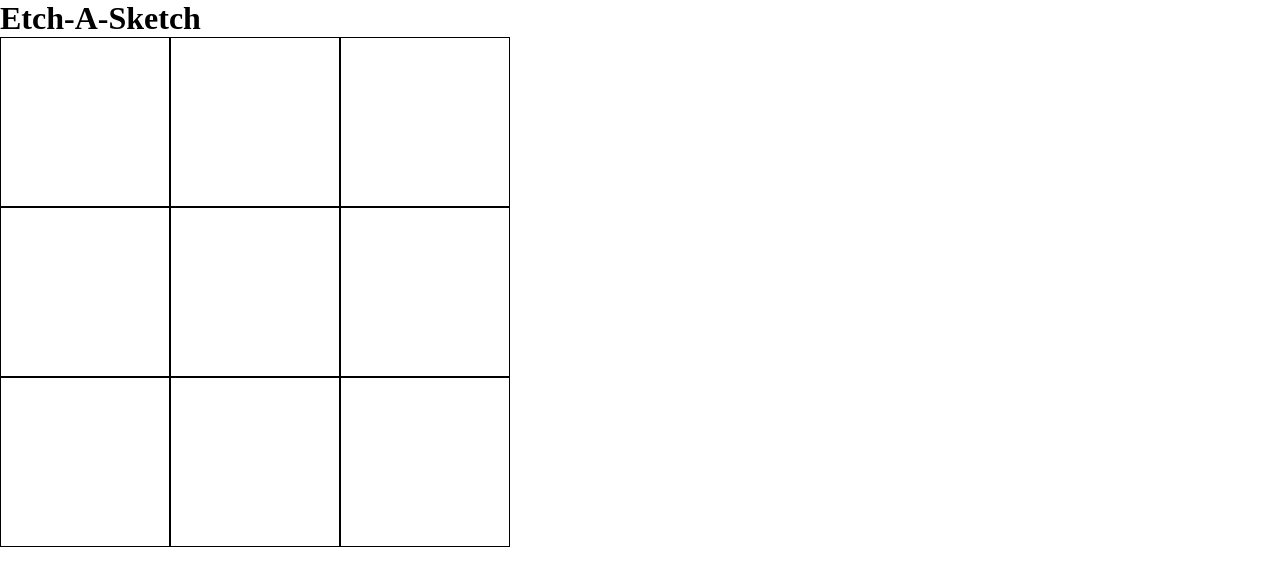
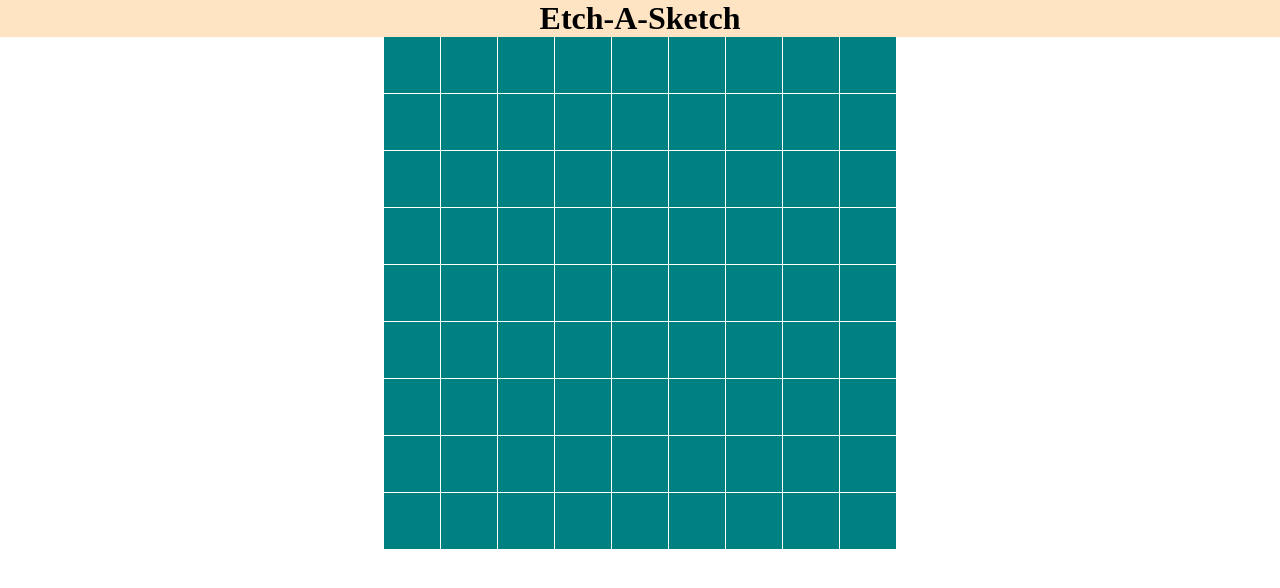
Before and after one commit to chriskorsak/etch-a-sketch, a plain HTML site: page index.html in a window 1280 px wide. Drawn offline with Linux system fonts and the light colour scheme.

Commit message:
replace flexbox grid layout of etch a sketch with css grid layout. hard code div boxes for now.

```diff
--- a/index.html
+++ b/index.html
@@ -8,9 +8,94 @@
   <link rel="stylesheet" href="styles.css">
 </head>
 <body>
-  <h1>Etch-A-Sketch</h1>
-  <div id="easContainer">
-  </div>
-  <script src="scripts.js"></script>
+  <header>
+    <h1>Etch-A-Sketch</h1>
+  </header>
+  <main>
+    <div id="easContainer">
+      <div class="square"></div>
+      <div class="square"></div>
+      <div class="square"></div>
+      <div class="square"></div>
+      <div class="square"></div>
+      <div class="square"></div>
+      <div class="square"></div>
+      <div class="square"></div>
+      <div class="square"></div>
+      <div class="square"></div>
+      <div class="square"></div>
+      <div class="square"></div>
+      <div class="square"></div>
+      <div class="square"></div>
+      <div class="square"></div>
+      <div class="square"></div>
+      <div class="square"></div>
+      <div class="square"></div>
+      <div class="square"></div>
+      <div class="square"></div>
+      <div class="square"></div>
+      <div class="square"></div>
+      <div class="square"></div>
+      <div class="square"></div>
+      <div class="square"></div>
+      <div class="square"></div>
+      <div class="square"></div>
+      <div class="square"></div>
+      <div class="square"></div>
+      <div class="square"></div>
+      <div class="square"></div>
+      <div class="square"></div>
+      <div class="square"></div>
+      <div class="square"></div>
+      <div class="square"></div>
+      <div class="square"></div>
+      <div class="square"></div>
+      <div class="square"></div>
+      <div class="square"></div>
+      <div class="square"></div>
+      <div class="square"></div>
+      <div class="square"></div>
+      <div class="square"></div>
+      <div class="square"></div>
+      <div class="square"></div>
+      <div class="square"></div>
+      <div class="square"></div>
+      <div class="square"></div>
+      <div class="square"></div>
+      <div class="square"></div>
+      <div class="square"></div>
+      <div class="square"></div>
+      <div class="square"></div>
+      <div class="square"></div>
+      <div class="square"></div>
+      <div class="square"></div>
+      <div class="square"></div>
+      <div class="square"></div>
+      <div class="square"></div>
+      <div class="square"></div>
+      <div class="square"></div>
+      <div class="square"></div>
+      <div class="square"></div>
+      <div class="square"></div>
+      <div class="square"></div>
+      <div class="square"></div>
+      <div class="square"></div>
+      <div class="square"></div>
+      <div class="square"></div>
+      <div class="square"></div>
+      <div class="square"></div>
+      <div class="square"></div>
+      <div class="square"></div>
+      <div class="square"></div>
+      <div class="square"></div>
+      <div class="square"></div>
+      <div class="square"></div>
+      <div class="square"></div>
+      <div class="square"></div>
+      <div class="square"></div>
+      <div class="square"></div>
+    </div>
+  </main>
+  <!-- <script src="scripts.js"></script> -->
 </body>
 </html>
--- a/styles.css
+++ b/styles.css
@@ -4,23 +4,38 @@
   box-sizing: border-box;
 }
 
+header {
+  background-color: bisque;
+  text-align: center;
+}
+
+main {
+  display: flex;
+  justify-content: center;
+}
+
 #easContainer {
-  display: flex;
-  flex-wrap: wrap;
-  width: 40%;
+  display: grid;
+  grid-template-columns: repeat(9, 1fr);
+  grid-auto-rows: repeat(9, 1fr);
+  width: 40vw;
+  height: 40vw;
+  gap: 1px;
 }
 
 .square {
-  border: 1px solid black;
+  background-color: teal;
 }
 
 @media screen and (max-width: 992px) {
   #easContainer {
-    width: 70%;
+    width: 60vw;
+    height: 60vw;
   }
 }
 @media screen and (max-width: 768px) {
   #easContainer {
-    width: 90%;
+    width: 90vw;
+  height: 90vw;
   }
 }
```
